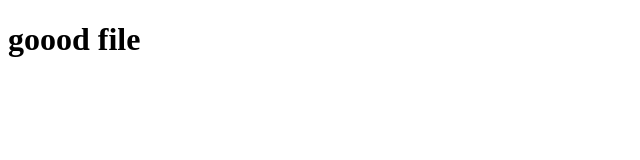
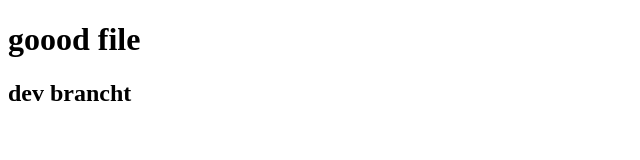
Before and after one commit to nouramamdouh1/lab-2, a plain HTML site: page index.html in a window 1280 px wide. Shown: the whole page, without its empty margins (0-640 px from the left). Drawn offline with Linux system fonts and the light colour scheme.

Commit message:
edit file1

```diff
--- a/index.html
+++ b/index.html
@@ -8,5 +8,6 @@
 </head>
 <body>
     <h1>goood file</h1>
+    <h2>dev brancht</h2>
 </body>
 </html>
```
Also changed, not shown: 1 other file.
